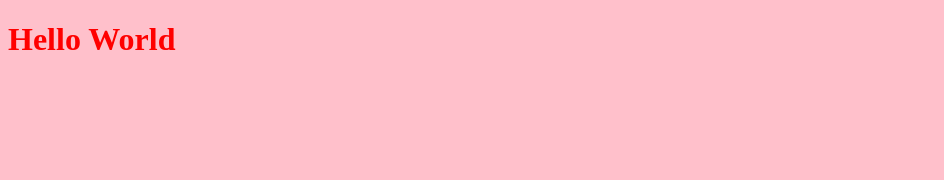
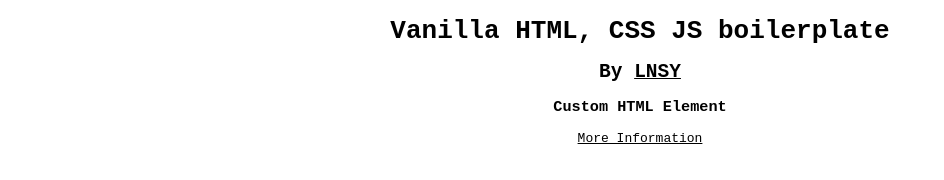
Before and after one commit to lnsy-dev/vanilla-webpack-boilerplate, a website built with webpack: page index.html in a window 1280 px wide. Shown: the whole page, without its empty margins (0-944 px from the left). Built offline with nearby package versions, Linux system fonts and the light colour scheme.

Commit message:
refactor

```diff
--- a/index.html
+++ b/index.html
@@ -3,12 +3,15 @@
 <head>
   <meta charset="utf-8">
   <meta name="viewport" content="width=device-width, initial-scale=1">
-  <title>Test WEbpack</title>
+  <title>Vanilla HTML, CSS JS boilerplate</title>
   <link rel="stylesheet" type="text/css" href="./styles/index.css">
   <script src="./src/index.js" type="module"></script>
 </head>
 <body>
 
-<h1>Hello World</h1>
+  <h1>Vanilla HTML, CSS JS boilerplate</h1>
+  <h2>By <a href="https://lnsy.dev/">LNSY</a></h2>
+  <custom-html-element></custom-html-element>
+
 </body>
 </html>
--- /dev/null
+++ b/src/custom-html-element.js
@@ -0,0 +1,20 @@
+class ElementName extends HTMLElement {
+  connectedCallback(){
+    this.innerHTML = `
+      <h3>Custom HTML Element</h3>
+      <p><a href="https://lnsy.dev/blog/custom-html-components.html" target="_blank">More Information</a></p>
+    `
+  }
+
+  static get observedAttributes() {
+    return [];
+  }
+
+  attributeChangedCallback(name, old_value, new_value){
+    switch(name){
+      default:
+    }
+  }
+}
+
+customElements.define('custom-html-element', ElementName)
--- a/src/index.js
+++ b/src/index.js
@@ -1,4 +1 @@
-import { testFunction } from './test.js';
-import  "./test-2.js";
-
-console.log("Test Function 1:", testFunction());
+import  "./custom-html-element.js";
--- a/src/test-2.js
+++ /dev/null
@@ -1 +0,0 @@
-console.log("Test 2 Loaded");
--- a/src/test.js
+++ /dev/null
@@ -1,4 +0,0 @@
-export function testFunction(){
-  console.log('hello world');
-  return Math.random();
-}
--- a/styles/imported-style.css
+++ /dev/null
@@ -1,3 +0,0 @@
-h1 {
-  color: red;
-}
--- a/styles/index.css
+++ b/styles/index.css
@@ -1,7 +1,9 @@
+@import "./reset.css";
 @import "./variables.css";
-@import "./imported-style.css";
 
 body {
   background-color: var(--bg-color);
   color: var(--fg-color);
+  font-family: monospace;
+  text-align: center;
 }
--- /dev/null
+++ b/styles/reset.css
@@ -0,0 +1,74 @@
+/* Reset from https://andy-bell.co.uk/a-more-modern-css-reset/ */
+
+/* Box sizing rules */
+*,
+*::before,
+*::after {
+  box-sizing: border-box;
+}
+
+/* Prevent font size inflation */
+html {
+  -moz-text-size-adjust: none;
+  -webkit-text-size-adjust: none;
+  text-size-adjust: none;
+}
+
+/* Remove default margin in favour of better control in authored CSS */
+body, h1, h2, h3, h4, p,
+figure, blockquote, dl, dd {
+  margin-block-end: 0;
+}
+
+/* Remove list styles on ul, ol elements with a list role, which suggests default styling will be removed */
+ul[role='list'],
+ol[role='list'] {
+  list-style: none;
+}
+
+/* Set core body defaults */
+body {
+  min-height: 100vh;
+  line-height: 1.5;
+}
+
+/* Set shorter line heights on headings and interactive elements */
+h1, h2, h3, h4,
+button, input, label {
+  line-height: 1.1;
+}
+
+/* Balance text wrapping on headings */
+h1, h2,
+h3, h4 {
+  text-wrap: balance;
+}
+
+/* A elements that don't have a class get default styles */
+a:not([class]) {
+  text-decoration-skip-ink: auto;
+  color: currentColor;
+}
+
+/* Make images easier to work with */
+img,
+picture {
+  max-width: 100%;
+  display: block;
+}
+
+/* Inherit fonts for inputs and buttons */
+input, button,
+textarea, select {
+  font: inherit;
+}
+
+/* Make sure textareas without a rows attribute are not tiny */
+textarea:not([rows]) {
+  min-height: 10em;
+}
+
+/* Anything that has been anchored to should have extra scroll margin */
+:target {
+  scroll-margin-block: 5ex;
+}
--- a/styles/variables.css
+++ b/styles/variables.css
@@ -1,4 +1,4 @@
 :root {
-  --bg-color: pink;
+  --bg-color: white;
   --fg-color: black;
 }
```
Also changed, not shown: build.html (deleted, +0 -13 lines), 2 other files.
